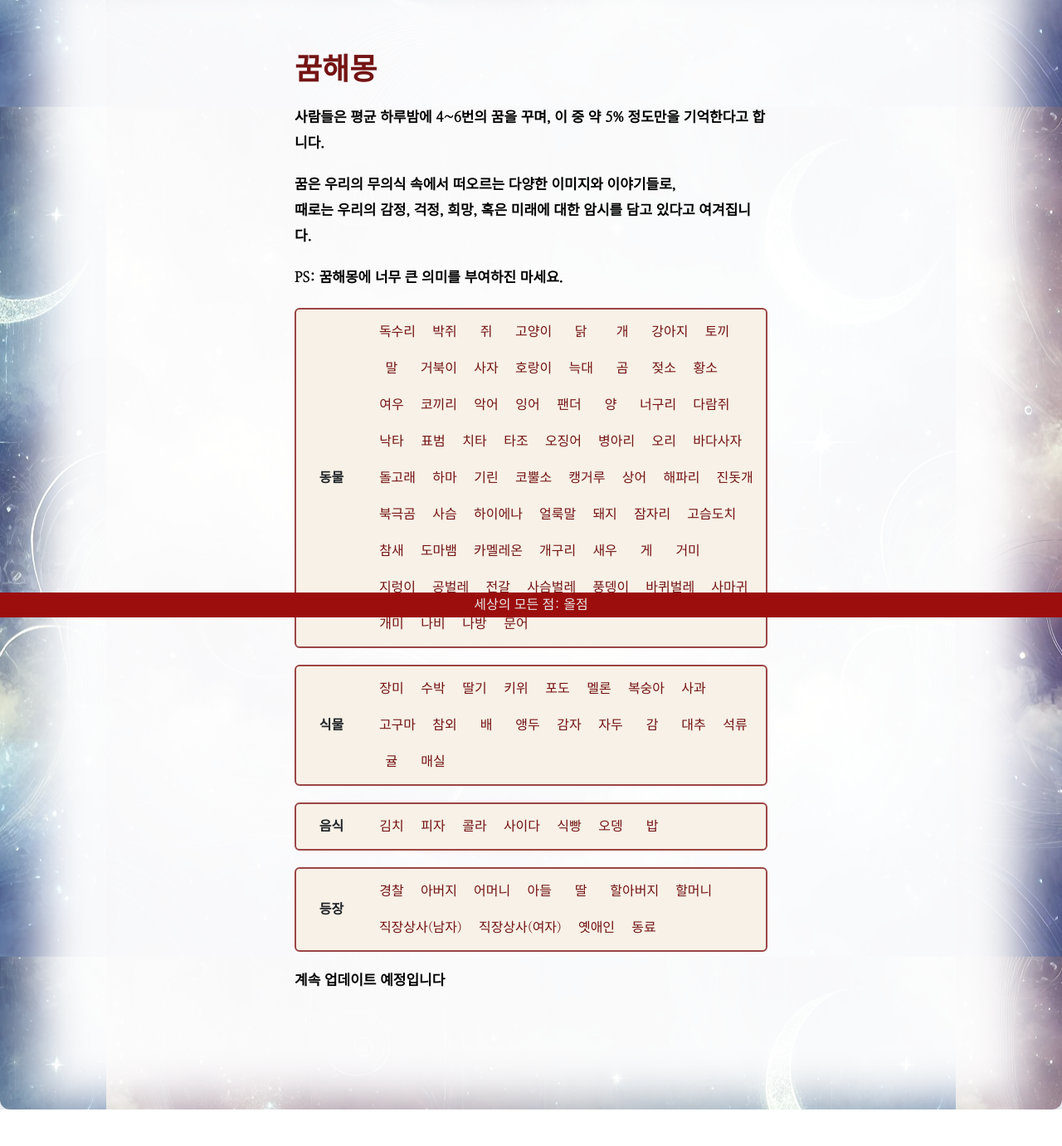
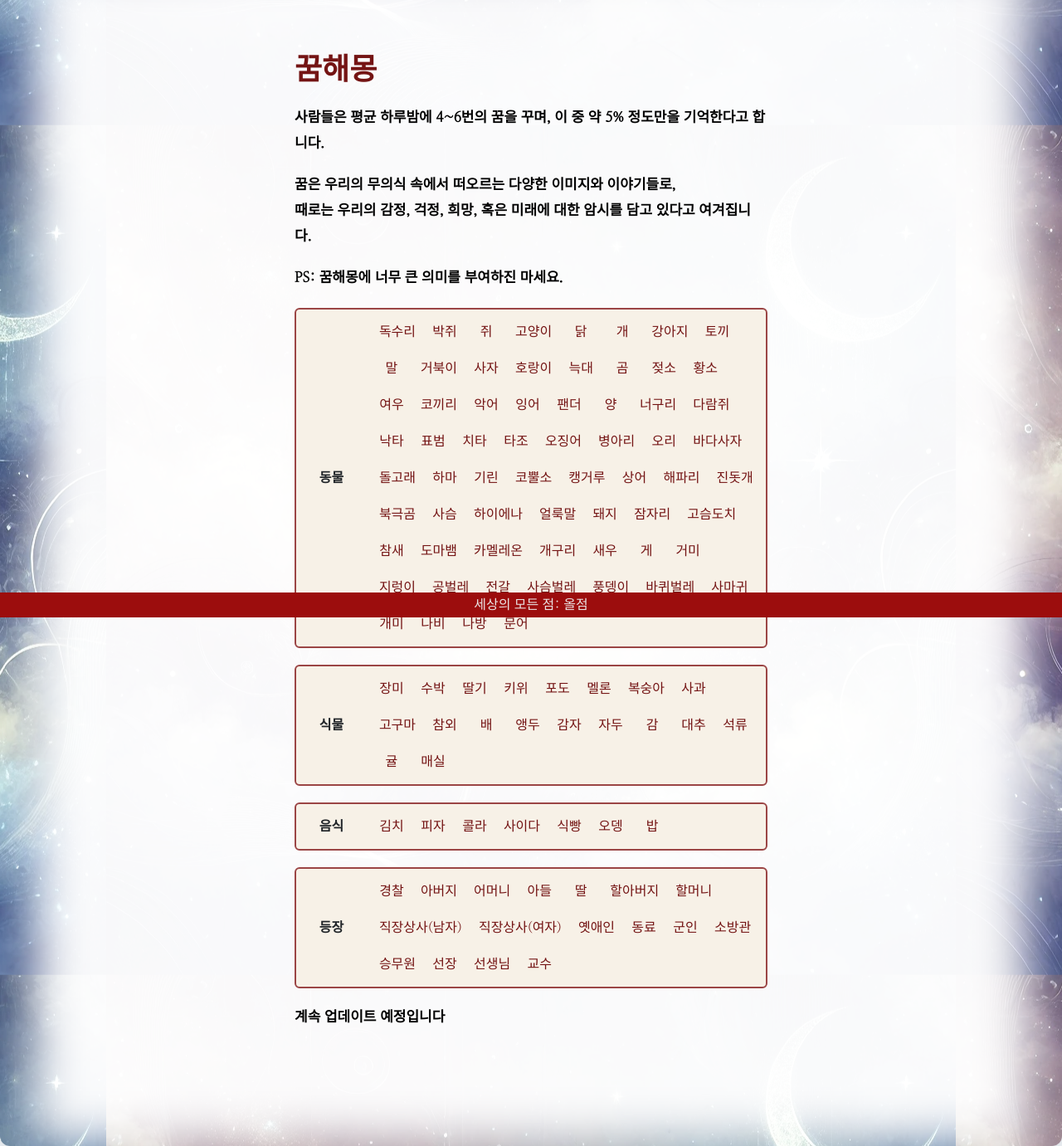
Before and after one commit to themoka7/myload, a Flask app: page /dreamzodiac in a window 1280 px wide. Shown: the part 56-1437 px from the top of the page at 83% size. Before the commit the page ends 1393 px from the top, so only its background shows below. Run offline with Flask 3, Linux system fonts and the light colour scheme; some libraries are stand-ins or nearby versions.

Commit message:
20241023

```diff
--- a/templates/dreamzodiac/dreamzodiac_index.html
+++ b/templates/dreamzodiac/dreamzodiac_index.html
@@ -371,6 +371,14 @@
                                 <a href="/dreamzodiac/factor/ex-riend">옛애인</a>
                                 <a href="/dreamzodiac/factor/colleague">동료</a>
 
+                                <a href="/dreamzodiac/factor/soldier">군인</a>
+                                <a href="/dreamzodiac/factor/firefighter">소방관</a>
+                                <a href="/dreamzodiac/factor/flight_attendant">승무원</a>
+                                <a href="/dreamzodiac/factor/captain">선장</a>
+                                <a href="/dreamzodiac/factor/teacher">선생님</a>
+                                <a href="/dreamzodiac/factor/professor">교수</a>
+
+
 
 
 
```
